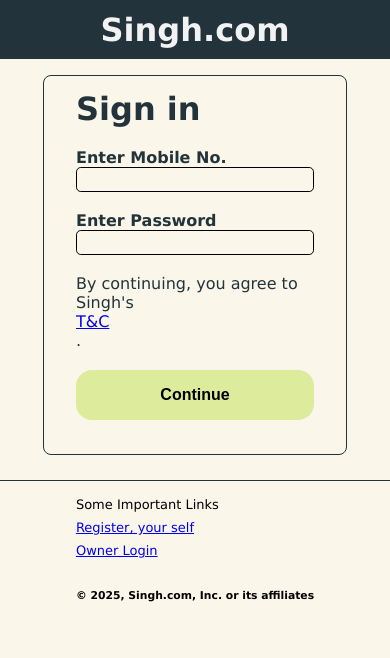
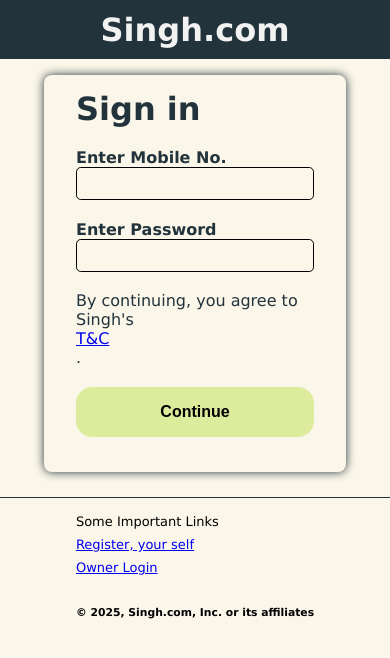
Before and after one commit to abhijeet1592006/e-comerce, a Python web app: template templates/index.html in a window 390 px wide. Shown: the top 658 px of the page. Run offline with Jinja, Linux system fonts and the light colour scheme; the template is opened without the code that fills it, so the values that code supplies are empty.

Commit message:
basic update

```diff
--- a/static/styles.css
+++ b/static/styles.css
@@ -43,7 +43,7 @@ body{
     place-content: top;
     overflow: hidden;
     color: #22333B;
-    border: 1px solid #22333B;
+    box-shadow: 0px 0px 10px #22333B;
 
     border-radius: 0.5rem;
     display: grid;
@@ -107,10 +107,10 @@ h3{
 }
 @media(max-width:700px){
      .form{
-        height: 45dvh;
+        height: 47dvh;
     }
     .login{
-        height: 50dvh;
+        height: 52dvh;
     }
     .btn{
         height: 6dvh;
@@ -118,5 +118,7 @@ h3{
     .top_bar{
         height: 7dvh;
     }
-
+    .in{
+        height: 4dvh;
+    }
 }
```
